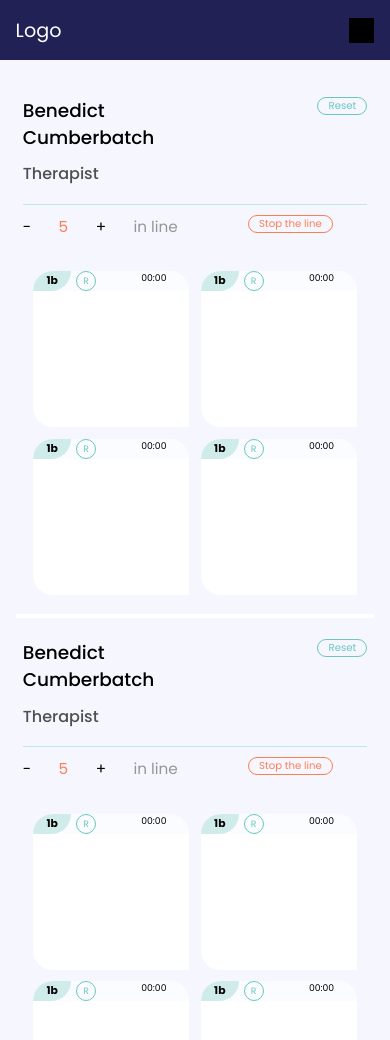
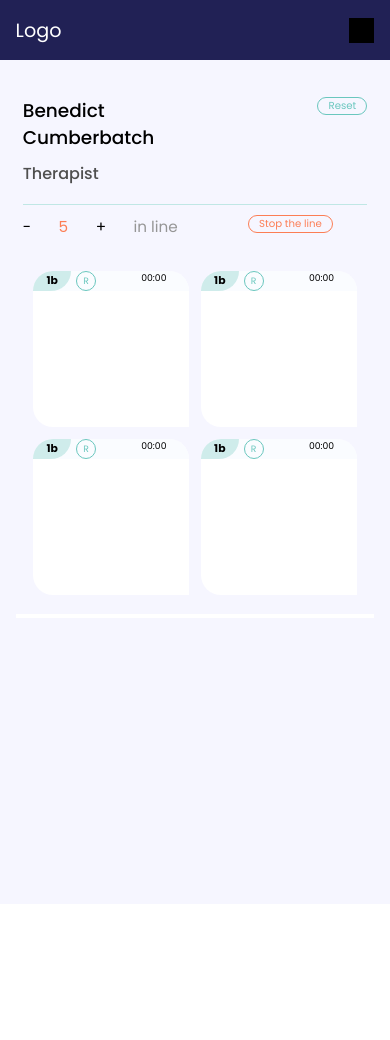
Before and after one commit to Slavik-Da/HOAPITAL-REACT-APP-WEB, a React (Create React App) app: page /dashboard in a window 390 px wide. Shown: the top 1040 px of the page. After the commit the page ends 904 px from the top, so only its background shows below. Built offline with nearby package versions, Linux system fonts and the light colour scheme.

Commit message:
created fully responsive layout(rooms and control panel) dashboard

```diff
--- a/src/assets/scss/media.scss
+++ b/src/assets/scss/media.scss
@@ -9,13 +9,7 @@
 }
 
 
-@media screen and (min-height: 600px){
-    .page-dashboard{
-        .doctor-line{
 
-        }
-    }
-}
 
 @media screen and (max-height: 820px){
     .page-dashboard{
@@ -107,6 +101,14 @@
     }
 }
 
+@media screen and (min-width: 768px) {
+    .page-dashboard{
+        .doctor-line{
+            min-height: 30vh !important;
+        }
+    }
+}
+
 
 @media screen and (max-width: 1200px){
     .navigation{
@@ -174,7 +176,7 @@
                 width: 55%;
 
                 .room {
-                    height: 70%;
+                    height: 100%;
                     min-width: 24.9vw;
 
                     &:first-child{
@@ -186,8 +188,16 @@
     }
 }
 
-@media screen and (max-width: 992px){
-
+@media screen and (min-height: 800px) and (max-width: 992px){
+    .page-dashboard{
+        .doctor-line{
+            .rooms-collection{
+                .room{
+                    height: 80%;
+                }
+            }
+        }
+    }
 }
 
 @media screen and (max-width: 768px){
--- a/src/pages/Dashboard/Dashboard.tsx
+++ b/src/pages/Dashboard/Dashboard.tsx
@@ -56,46 +56,6 @@ export const Dashboard = () => {
                     />
                 </ul>
             </DoctorLine>
-            <DoctorLine>
-                <DoctorControlPanel
-                    fullName={'Benedict Cumberbatch'}
-                    roleInHospital={'Therapist'}
-                    menuVisible={menuVisible}
-                    stopLineFunc={() => {}}
-                    resetFunc={() => {}}
-                />
-                <ul className={roomsCollectionClasses}>
-                    <Room
-                        status={EnumRoomStatus.EMPTY}
-                        priorityIndex={EnumRoomPriorityIndexs.R}
-                        name='1b'
-                        timer={'00:00'}
-                    />
-
-                    <Room
-                        status={EnumRoomStatus.EMPTY}
-                        priorityIndex={EnumRoomPriorityIndexs.R}
-                        name='1b'
-                        timer={'00:00'}
-                    />
-
-                    <Room
-                        status={EnumRoomStatus.EMPTY}
-                        priorityIndex={EnumRoomPriorityIndexs.R}
-                        name='1b'
-                        timer={'00:00'}
-                    />
-
-                    <Room
-                        status={EnumRoomStatus.EMPTY}
-                        priorityIndex={EnumRoomPriorityIndexs.R}
-                        name='1b'
-                        timer={'00:00'}
-                    />
-                </ul>
-            </DoctorLine>
-            <DoctorLine/>
-            <DoctorLine/>
         </section>
     );
 }
```
